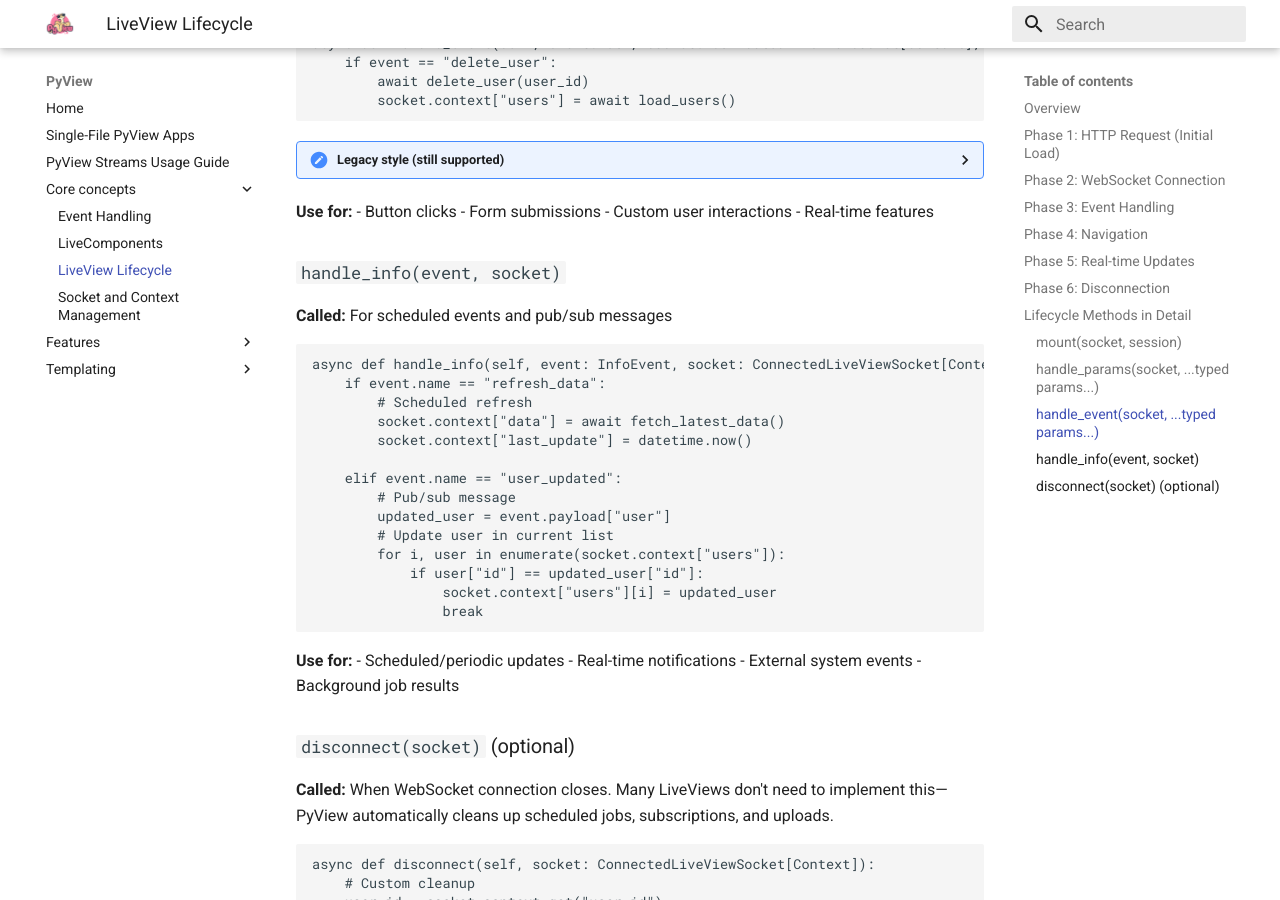
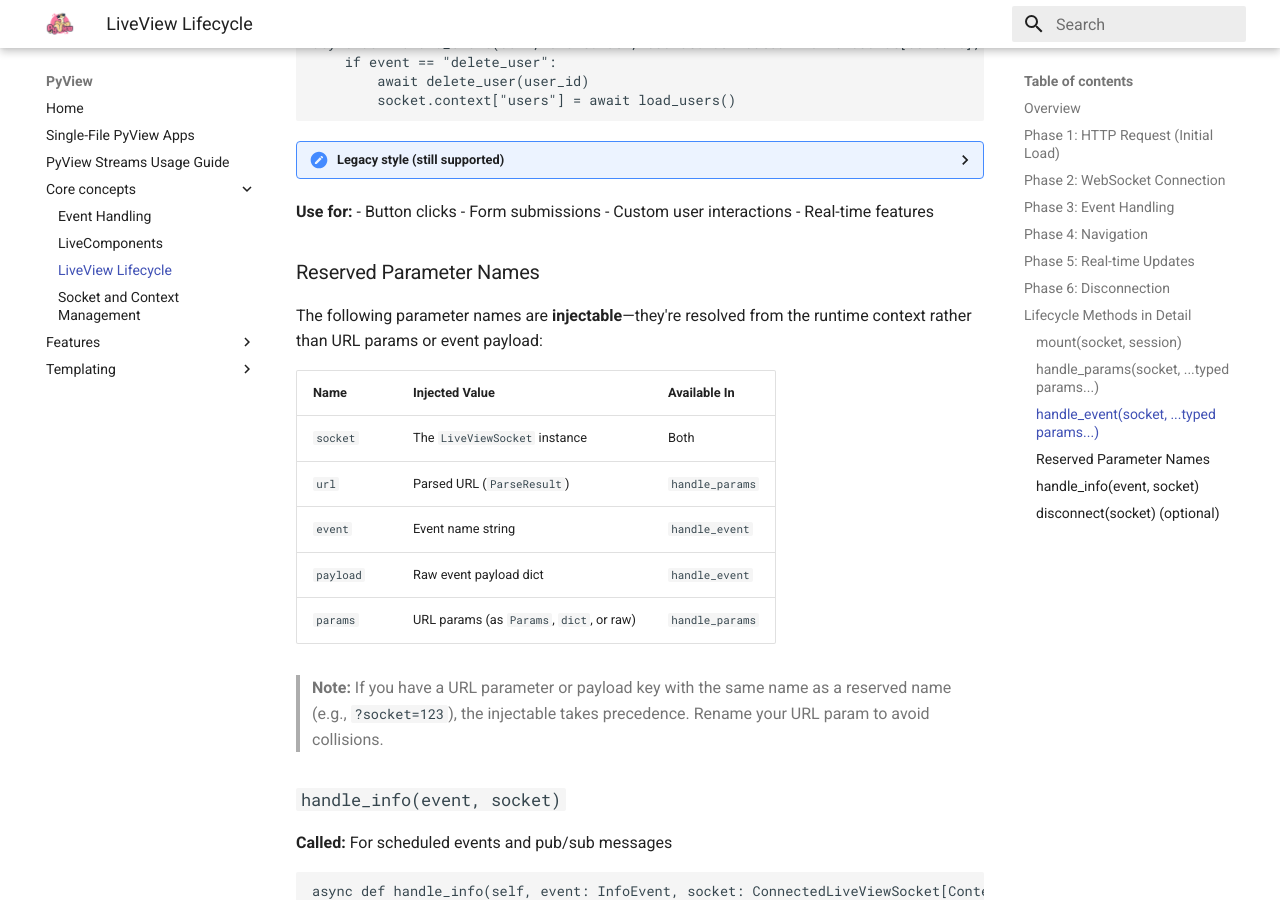
Before and after one commit to ogrodnek/pyview, an MkDocs documentation site: the page built from docs/core-concepts/liveview-lifecycle.md, in a window 1280 px wide and 900 px high, scrolled down 3809 px. Built offline with MkDocs 1.6.1 and Material for MkDocs 9.7.7, drawn with Linux system fonts in a browser that asks for light colours.

Commit message:
doc update

```diff
--- a/docs/core-concepts/liveview-lifecycle.md
+++ b/docs/core-concepts/liveview-lifecycle.md
@@ -205,6 +205,20 @@
 - Custom user interactions
 - Real-time features
 
+### Reserved Parameter Names
+
+The following parameter names are **injectable**—they're resolved from the runtime context rather than URL params or event payload:
+
+| Name | Injected Value | Available In |
+|------|----------------|--------------|
+| `socket` | The `LiveViewSocket` instance | Both |
+| `url` | Parsed URL (`ParseResult`) | `handle_params` |
+| `event` | Event name string | `handle_event` |
+| `payload` | Raw event payload dict | `handle_event` |
+| `params` | URL params (as `Params`, `dict`, or raw) | `handle_params` |
+
+> **Note:** If you have a URL parameter or payload key with the same name as a reserved name (e.g., `?socket=123`), the injectable takes precedence. Rename your URL param to avoid collisions.
+
 ### `handle_info(event, socket)`
 
 **Called:** For scheduled events and pub/sub messages
```
